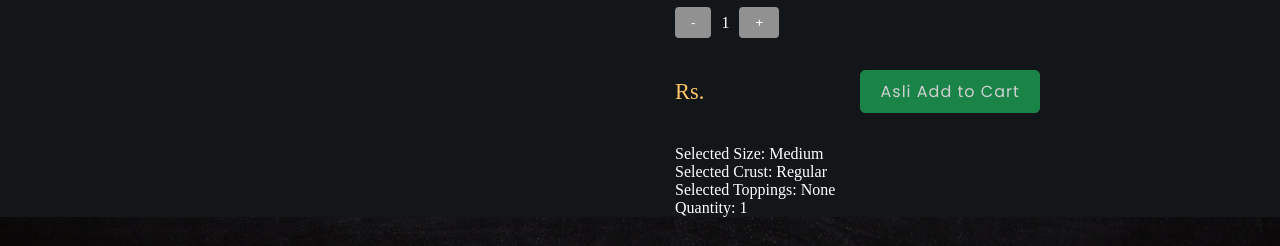
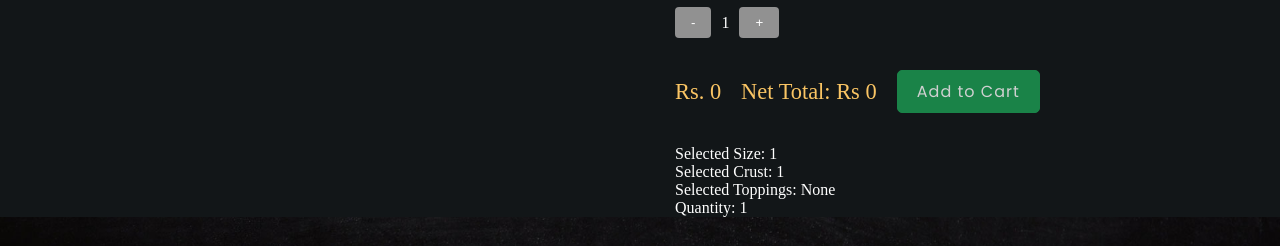
Before and after one commit to soustab10/pizza-planet-project, a React (Create React App) app: page /menu/16 in a window 1280 px wide. Shown: the part 557-803 px from the top of the page. Built offline with nearby package versions, Linux system fonts and the light colour scheme; no server answers.

Commit message:
single item total

```diff
--- a/src/routes/single-item/SingleItem.js
+++ b/src/routes/single-item/SingleItem.js
@@ -20,8 +20,8 @@ const SingleItem = ({ handleAddProduct, handleRemoveProduct }) => {
   const [singleProduct, setSingleProduct] = useState([]);
   const [selectedAttributes, setSelectedAttributes] = useState([]);
   const [targetAttribute, setTargetAttribute] = useState("");
-  const [selectedSize, setSelectedSize] = useState("Medium");
-  const [selectedCrust, setSelectedCrust] = useState("Regular");
+  const [selectedSize, setSelectedSize] = useState(1);
+  const [selectedCrust, setSelectedCrust] = useState(1);
   const [selectedToppings, setSelectedToppings] = useState([]);
   const [quantity, setQuantity] = useState(1);
   const [totalPrice, setTotalPrice] = useState(0);
@@ -136,6 +136,7 @@ const SingleItem = ({ handleAddProduct, handleRemoveProduct }) => {
   }, []);
 
   const increaseQuantity = () => {
+    const newPrice = totalPrice * quantity;
     setQuantity(quantity + 1);
   };
 
@@ -147,13 +148,37 @@ const SingleItem = ({ handleAddProduct, handleRemoveProduct }) => {
 
   const handleSizeChange = (event) => {
     setSelectedSize(event.target.value);
+    const selectedSizePrice = Math.round(
+      allSizesData.find((size) => size.size_id === selectedSize)
+        ?.cost_multiplier
+    );
+    const newPrice = totalPrice + selectedSizePrice;
+    console.log(newPrice, selectedSizePrice);
+    setTotalPrice(newPrice);
   };
 
   const handleCrustChange = (event) => {
     setSelectedCrust(event.target.value);
+    const selectedCrustPrice = allCrustData.find(
+      (crust) => crust.crust_id === selectedCrust
+    )?.price;
+    const newPrice = totalPrice + selectedCrustPrice;
+    setTotalPrice(newPrice);
   };
 
   const handleToppingChange = (topping) => {
+    let newPrice = totalPrice;
+    const selectedToppingPrice = allToppingsData.find(
+      (t) => t.topping_id === topping
+    )?.price;
+
+    if (selectedToppings.includes(topping)) {
+      newPrice -= selectedToppingPrice;
+    } else {
+      newPrice += selectedToppingPrice;
+    }
+
+    setTotalPrice(newPrice);
     if (selectedToppings.includes(topping)) {
       setSelectedToppings(selectedToppings.filter((item) => item !== topping));
     } else {
@@ -293,14 +318,17 @@ const SingleItem = ({ handleAddProduct, handleRemoveProduct }) => {
           <section className="price">
             <p className="price-num">
               <span>Rs. </span>
-              {singleProduct.price}
+              {totalPrice}
+            </p>
+            <p className="price-num">
+              Net Total: Rs {totalPrice * quantity}
             </p>
 
             <button
               onClick={addToCart}
               className={`passive-button-style active-add-to-cart`}
             >
-              Asli Add to Cart
+              Add to Cart
             </button>
           </section>
 
```
